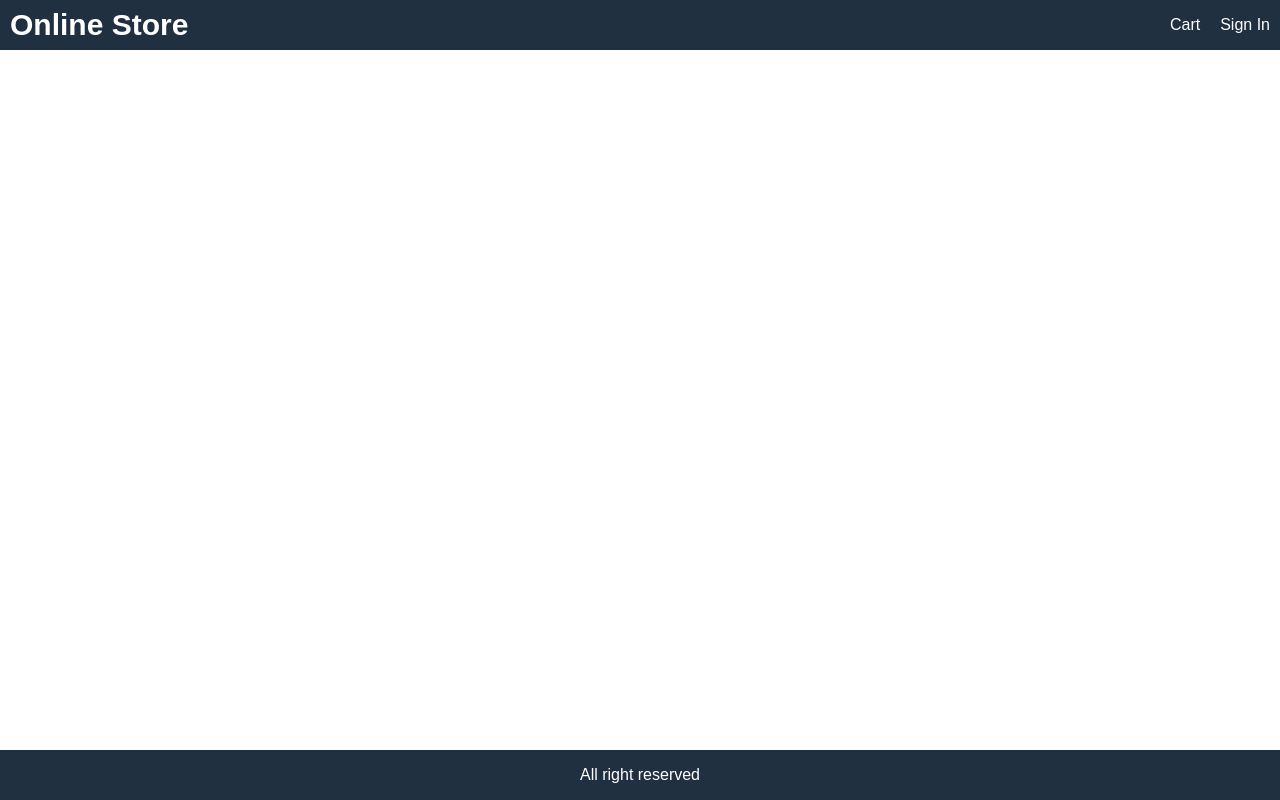
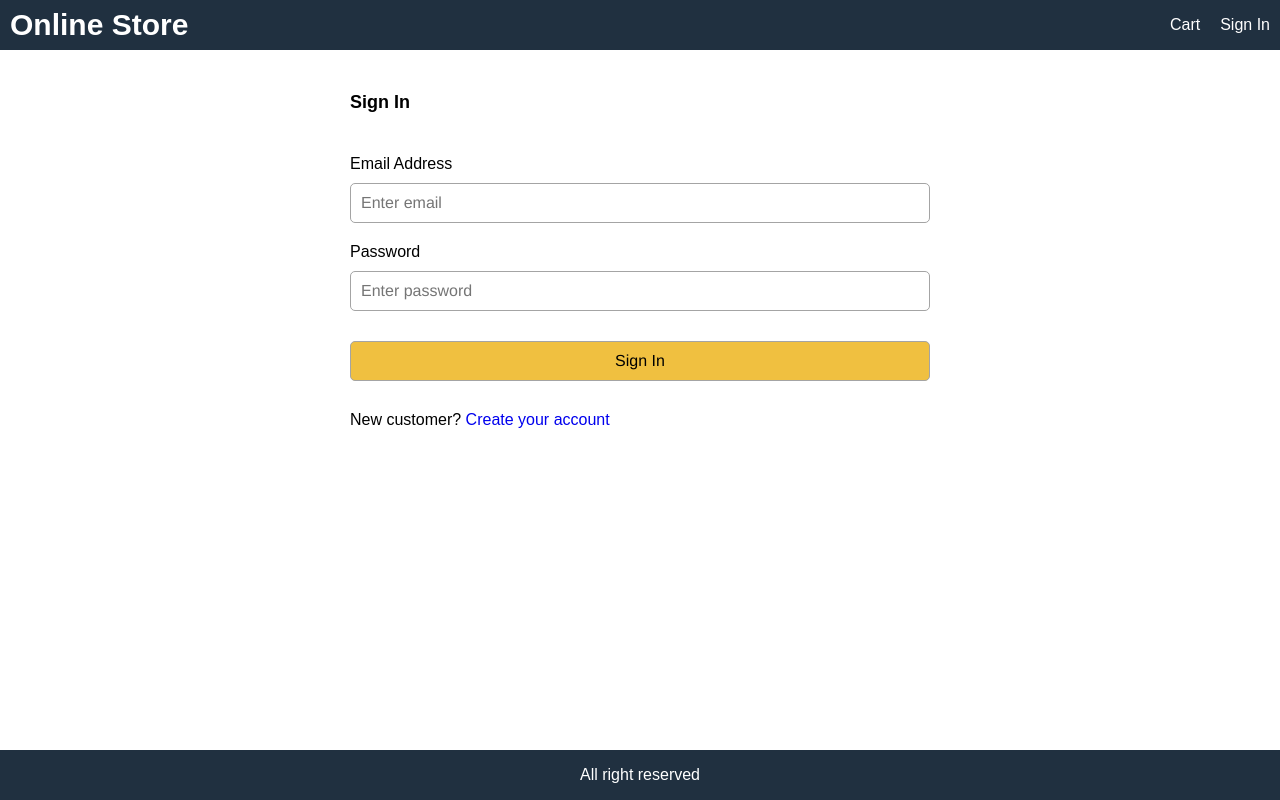
Before and after one commit to MoaeedAgha/OnlineStore-app, a React (Create React App) app in the folder frontend/: page /signin in a window 1280 px wide. Built offline with nearby package versions, Linux system fonts and the light colour scheme.

Commit message:
Implementation of SignIn, SignOut action,reducer,screens

```diff
--- a/frontend/src/App.js
+++ b/frontend/src/App.js
@@ -1,13 +1,21 @@
 
 import React from 'react';
-import { useSelector } from 'react-redux';
+import { useDispatch, useSelector } from 'react-redux';
 import { BrowserRouter, Routes, Route, Link } from 'react-router-dom';
+import { signout } from './actions/userActions';
 import CartScreen from './screens/CartScreen';
 import HomeScreen from './screens/HomeScreen';
 import ProductScreen from './screens/ProductScreen';
+import SigninScreen from './screens/SigninScreen';
 function App() {
   const cart = useSelector((state) => state.cart);
   const {cartItems} = cart;
+  const userSignin = useSelector((state) => state.userSignin);
+  const {userInfo} = userSignin;
+  const dispatch = useDispatch();
+  const signoutHandler = () =>{
+    dispatch(signout());
+  };
   return (
     <BrowserRouter>
     <div className="grid-container">
@@ -20,7 +28,22 @@
                     {cartItems.length > 0 && (
                       <span className='badge'>{cartItems.length}</span>
                     )}</Link>
-                    <Link to="/signin">Sign In</Link>
+                    {
+                      userInfo ? (
+                        <div className='dropdown'>
+                          <Link to="#">{userInfo.name}
+                          <i className='fa fa-caret-down'></i> {' '}
+                          </Link>
+                          <ul className='dropdown-content'>
+                            <Link to="#signout" onClick={signoutHandler}>Sign Out</Link>
+                          </ul>
+                        </div>
+                      ):
+                      (
+                        <Link to="/signin">Sign In</Link>
+                      )
+                    }
+
                 </div>
             </header>
             <main>
@@ -28,6 +51,7 @@
                 <Route path='/cart/:id' element={<CartScreen />}></Route>
                 <Route path='/cart' element={<CartScreen />}></Route>
                 <Route path='/product/:id' element={<ProductScreen />}></Route>
+                <Route path='/signin' element={<SigninScreen />}></Route>
                 <Route path='/' element={< HomeScreen />} exact></Route>
               </Routes>
             </main>
--- /dev/null
+++ b/frontend/src/actions/userActions.js
@@ -0,0 +1,30 @@
+import  Axios  from "axios";
+import { USER_SIGNIN_FAIL, USER_SIGNIN_REQUEST, USER_SIGNIN_SUCCESS, USER_SIGNOUT } from "../constants/userConstants";
+
+export const signin = (email, password) => async(dispatch) =>{
+    dispatch({
+        type: USER_SIGNIN_REQUEST,
+        payload: { email,password }
+    });
+    try{
+        const {data} = await Axios.post('/api/users/signin' , {email , password});
+        dispatch({
+            type: USER_SIGNIN_SUCCESS,
+            payload: data
+        });
+        localStorage.setItem('userInfo' , JSON.stringify(data));
+    } catch(error){
+        dispatch({
+            type: USER_SIGNIN_FAIL,
+            payload: error.response && error.response.data.message ? error.response.data.message: error.message,
+        });
+    }
+};
+
+export const signout = () => (dispatch) => {
+    localStorage.removeItem('userInfo');
+    localStorage.removeItem('cart');
+    dispatch({
+        type: USER_SIGNOUT
+    });
+};
--- /dev/null
+++ b/frontend/src/constants/userConstants.js
@@ -0,0 +1,4 @@
+export const USER_SIGNIN_REQUEST = 'USER_SIGNIN_REQUEST';
+export const USER_SIGNIN_FAIL = 'USER_SIGNIN_FAIL';
+export const USER_SIGNIN_SUCCESS = 'USER_SIGNIN_SUCCESS';
+export const USER_SIGNOUT = 'USER_SIGNOUT';
--- a/frontend/src/index.css
+++ b/frontend/src/index.css
@@ -214,3 +214,39 @@
   color: #a02020;
   background-color: #ffe0e0;
 }
+
+/* Form */
+.form {
+  max-width: 60rem;
+  margin: 0 auto;
+}
+.form > div {
+  display: flex;
+  flex-direction: column;
+  margin: 1rem;
+}
+.form label {
+  margin: 1rem 0;
+  display: block;
+}
+
+/* Dropdown */
+.dropdown {
+  display: inline-block;
+  position: relative;
+}
+.dropdown-content {
+  position: absolute;
+  display: none;
+  right: 0;
+  min-width: 12rem;
+  padding: 1rem;
+  z-index: 1;
+  background-color: #203040;
+  margin: 0;
+  margin-top: 0.4rem;
+  border-radius: 0.5rem;
+}
+.dropdown:hover .dropdown-content {
+  display: block;
+}
--- /dev/null
+++ b/frontend/src/reducers/userReducers.js
@@ -0,0 +1,16 @@
+import { USER_SIGNIN_FAIL, USER_SIGNIN_REQUEST, USER_SIGNIN_SUCCESS, USER_SIGNOUT } from "../constants/userConstants"
+
+export const userSigninReducer = (state = {} ,action) => {
+    switch(action.type){
+        case USER_SIGNIN_REQUEST:
+            return { loading: true};
+        case USER_SIGNIN_SUCCESS:
+            return { loading: false, userInfo: action.payload };
+        case USER_SIGNIN_FAIL:
+            return { loading: false, error: action.payload };
+        case USER_SIGNOUT:
+            return {};
+        default:
+            return state;
+    };
+}
--- /dev/null
+++ b/frontend/src/screens/SigninScreen.js
@@ -0,0 +1,65 @@
+import React, { useEffect, useRef, useState } from 'react';
+import {useDispatch, useSelector} from 'react-redux';
+import {Link, useLocation, useNavigate} from 'react-router-dom';
+import {signin} from '../actions/userActions';
+import LoadingBox from '../components/LoadingBox';
+import MessageBox from '../components/MessageBox';
+
+export default function SigninScreen() {
+    const [email , setEmail] =useState('');
+    const [Password, setPassword] = useState('');
+   // const redirect = props.location.search? props.location.search.split('=')[1]: '/';
+
+   const navigation = useRef(useNavigate());
+   const { search } = useLocation();
+   const redirect = search ? search.split('=')[1] : '/';
+    const userSignin = useSelector((state) => state.userSignin);
+    const {userInfo , loading, error} = userSignin;
+    const dispatch = useDispatch();
+    const submitHandler = (e) =>{
+        e.preventDefault();
+        dispatch(signin(email , Password));
+    }
+    useEffect(() => {
+        if (userInfo) {
+            navigation.current(redirect);
+        }
+    }, [userInfo, navigation, redirect]);
+
+  return (
+    <div>
+        <form className='form' onSubmit={submitHandler} >
+            <div>
+                <h1>
+                    Sign In
+                </h1>
+            </div>
+            {loading && <LoadingBox></LoadingBox>}
+            {error && <MessageBox variant="danger">{error}</MessageBox>}
+            <div>
+                <label htmlFor='email'>
+                    Email Address
+                </label>
+                <input type="email" id='email' placeholder='Enter email' required onChange={e => setEmail(e.target.value)}></input>
+            </div>
+            <div>
+                <label htmlFor='password'>
+                    Password
+                </label>
+                <input type="password" id='password' placeholder='Enter password' required onChange={e => setPassword(e.target.value)}></input>
+            </div>
+            <div>
+                <label/>
+                <button type='submit' className='primary'>Sign In</button>
+            </div>
+            <div>
+                <label />
+                <div>
+                    New customer? {' '}
+                    <Link to="/register">Create your account</Link>
+                </div>
+            </div>
+        </form>
+    </div>
+  )
+}
--- a/frontend/src/store.js
+++ b/frontend/src/store.js
@@ -3,8 +3,12 @@
 import thunk from "redux-thunk";
 import { cartReducer } from "./reducers/cartReducers";
 import { productDetailsReducer, productListReducer } from "./reducers/productReducers";
+import { userSigninReducer } from "./reducers/userReducers";
 
 const intialState = {
+    userSignin: {
+        userInfo: localStorage.getItem('userInfo')? JSON.parse(localStorage.getItem('userInfo')): null,
+    },
     cart: {
         cartItems: localStorage.getItem('cartItems')? JSON.parse(localStorage.getItem('cartItems')): [],
     },
@@ -13,6 +17,7 @@
     productList: productListReducer,
     productDetails: productDetailsReducer,
     cart: cartReducer,
+    userSignin: userSigninReducer,
 })
 
 const composeEnhancer = window.__REDUX_DEVTOOLS_EXTENSION_COMPOSE__ || compose;
```
Also changed, not shown: 1 other file (tests, documents, lock files or other folders).
